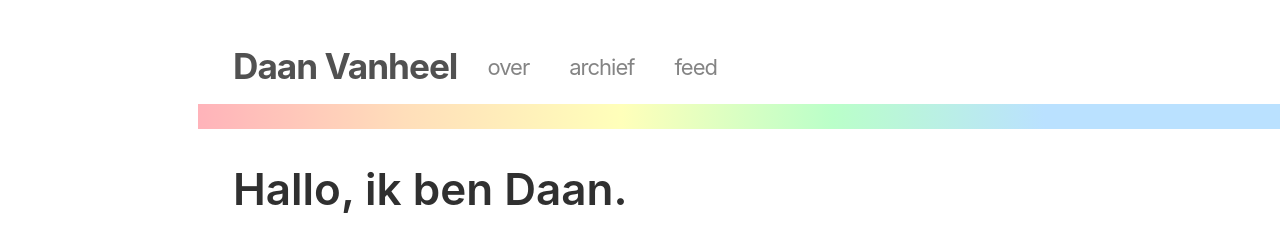
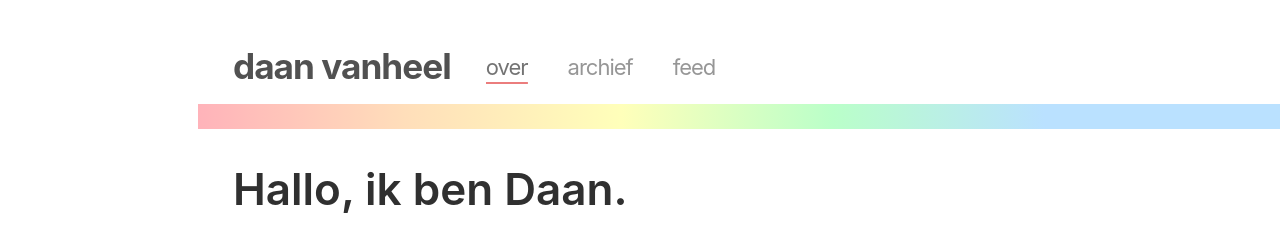
Before and after one commit to daanvanheel/daanvanheel.github.io, a Jekyll site: the page built from over.html, in a window 1280 px wide. Shown: the top 235 px of the page. Built offline with Jekyll 4.4.1, drawn with Linux system fonts in a browser that asks for light colours.

Commit message:
updated menu

```diff
--- a/_config.yml
+++ b/_config.yml
@@ -2,7 +2,7 @@
 permalink:           pretty
 
 # Setup
-title:               Daan Vanheel
+title:               daan vanheel
 tagline:             persoonlijke website van Daan Vanheel
 url:                 http://daanvanheel.be
 paginate:            5
@@ -10,8 +10,8 @@ baseurl:             ""
 
 # Paginas
 pages_list:
-  over: '/over'
-  archief: '/archief'
+  over: '/over/'
+  archief: '/archief/'
   feed: '/atom.xml'
 
 # Assets
--- a/_layouts/default.html
+++ b/_layouts/default.html
@@ -21,8 +21,12 @@
               </label>
               <div class="trigger">
                 <small>
-                  {% for page in site.pages_list %}
-                  <a href="{{ page[1]  }}">{{ page[0] }}</a>
+                  {% for node in site.pages_list %}
+                    {% if page.url == node[1] %}
+                      <a href="{{ node[1]  }}" class="actief">{{ node[0] }}</a>
+                    {% else %}
+                      <a href="{{ node[1]  }}">{{ node[0] }}</a>
+                    {% endif %}
                   {% endfor %}
                 </small>
               </div>
--- a/_sass/_masthead.scss
+++ b/_sass/_masthead.scss
@@ -57,13 +57,21 @@
     display: inline;
     font-size: 75%;
     font-weight: 400;
-    opacity: 0.7;
-    padding-right: 20px;
+    opacity: 0.6;
+    margin-right: 20px;
     @media screen and (min-width: 40em) {
-      padding: 10px 10px;
-      margin-left: 20px;
+      margin: 10px 20px;
       display: inline;
     }
+  }
+
+  .actief {
+    background-image: linear-gradient(to bottom, #e75d5d 50%, transparent 50%);
+    background-repeat: no-repeat;
+    background-size: 100% 5px;
+    opacity: 0.8;
+    padding-bottom: 5px;
+    background-position: bottom;
   }
 }
 
@@ -72,7 +80,7 @@
 .site-nav {
   text-align: right;
   display: contents;
-  margin: 0;
+  margin-left: 15px;
 
   .nav-trigger {
       display: none;
--- /dev/null
+++ b/archief.html
@@ -0,0 +1,5 @@
+---
+layout: page
+title: archief.
+
+---
--- a/over.html
+++ b/over.html
@@ -1,6 +1,7 @@
 ---
 layout: page
 title: Hallo, ik ben Daan.
+
 ---
 
 <p class="lead">Naarmate ik ouder word, voel ik steeds meer de noodzaak om m'n ervaringen en gedachten neer te schrijven. Om m'n gedachten vorm te geven en te ordenen, om bij te houden wat me bezig houdt. Deze website is de openbare tegenpool van een persoonlijk dagboek. Geen oplijsting van dagelijkse gebeurtenissen, maar een poging om vaker te schrijven over wat me interesseert.</p>
```
